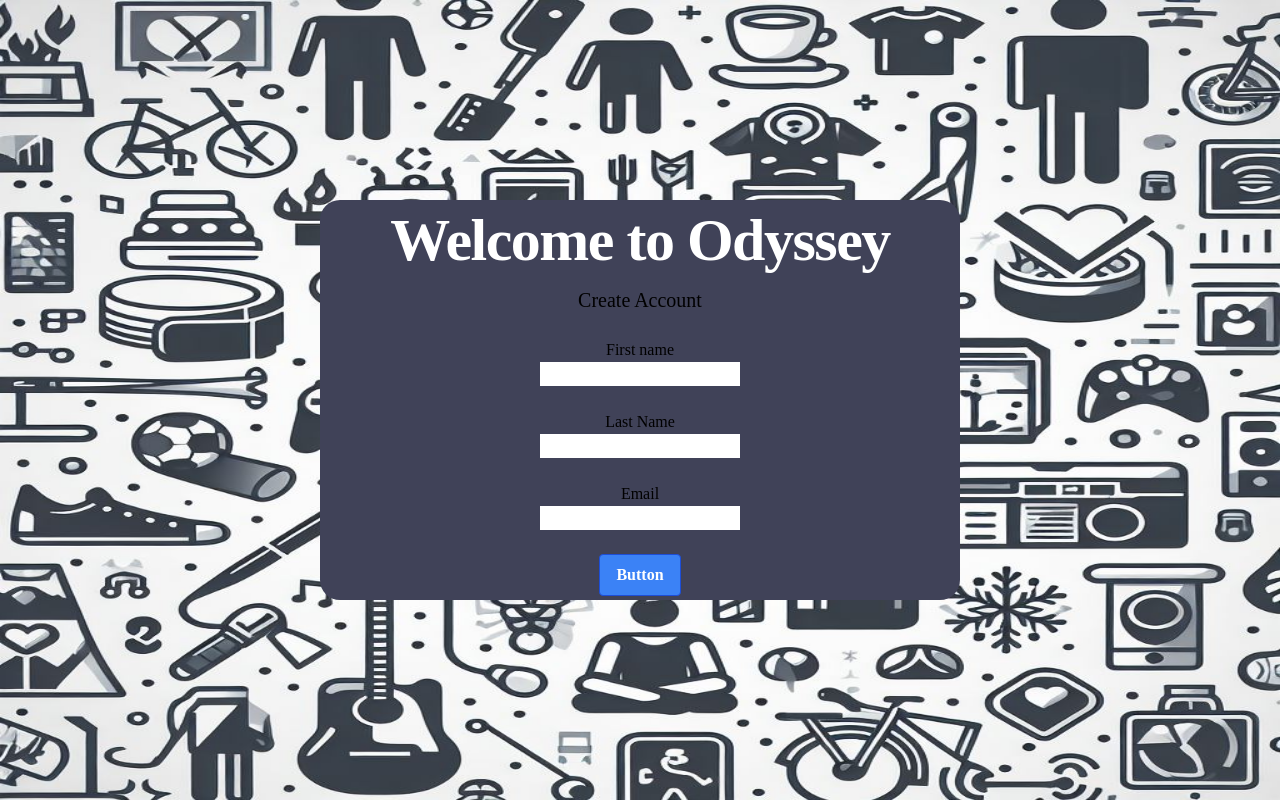
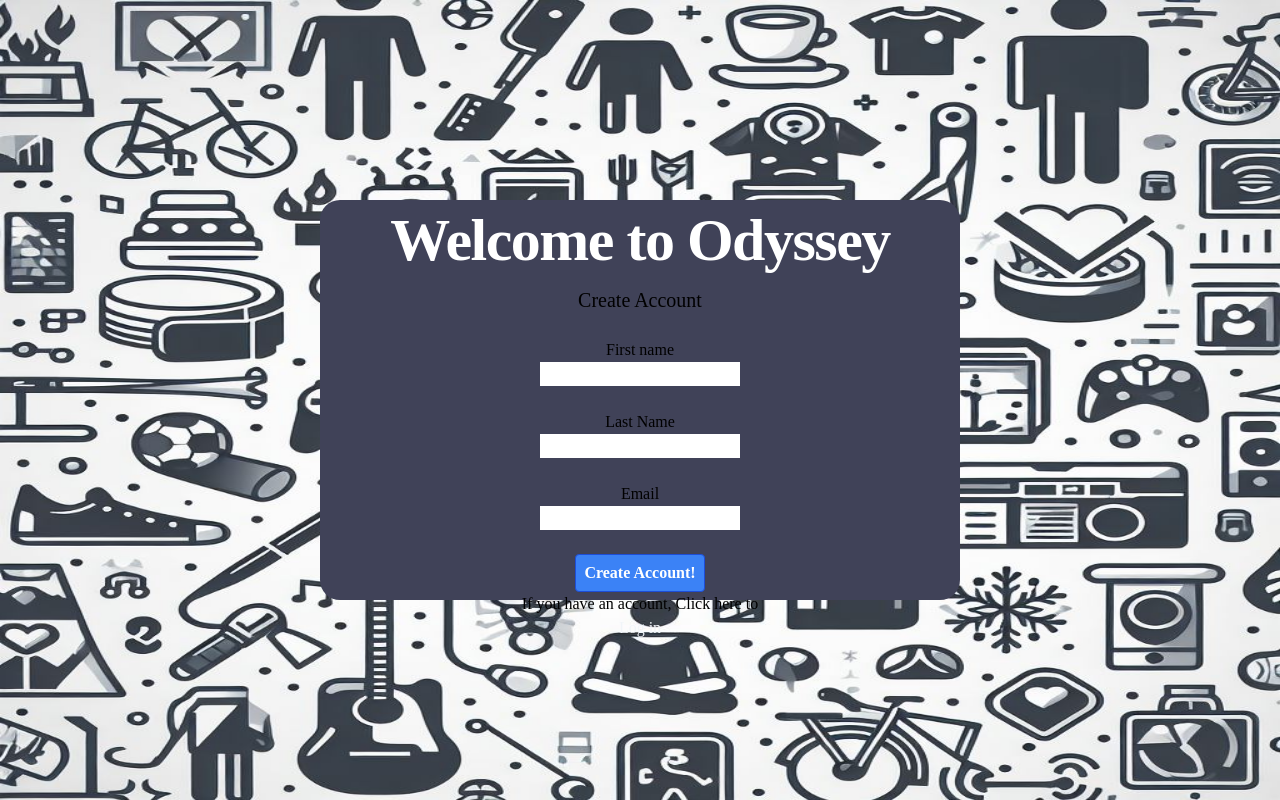
Before and after one commit to deddye/Odyssey, a Next.js app in the folder odyssey/: page / in a window 1280 px wide. Built offline with nearby package versions, Linux system fonts and the light colour scheme.

Commit message:
sign on update

```diff
--- a/odyssey/src/components/SignOn.tsx
+++ b/odyssey/src/components/SignOn.tsx
@@ -1,15 +1,24 @@
+import { useState } from "react";
+
 export default function SignOn() {
+  const [shouldLogIn, SetShouldLogIn] = useState<boolean>(false);
+
+  function logInClicked() {
+    console.log("we clicked baby");
+    SetShouldLogIn(true);
+  }
+
   return (
     <>
       <h1
-        class="mb-4 text-4xl font-extrabold leading-none tracking-tight  text-white md:text-5xl lg:text-6xl"
+        className="mb-4 text-4xl font-extrabold leading-none tracking-tight  text-white md:text-5xl lg:text-6xl"
         style={{ textAlign: "center", paddingTop: 10 }}
       >
         Welcome to Odyssey
       </h1>
 
       <div style={{ textAlign: "center" }}>
-        <p class="mb-6 text-lg font-normal sm:px-16 lg:text-xl xl:px-48 dark:text-gray-200">
+        <p className="mb-6 text-lg font-normal sm:px-16 lg:text-xl xl:px-48 dark:text-gray-200">
           Create Account
         </p>
         <form>
@@ -28,9 +37,16 @@ export default function SignOn() {
           <input type="email" id="email" name="email" />
         </form>
         <br />
-        <button class="rounded border border-blue-700 bg-blue-500 px-4 py-2 font-bold text-white hover:bg-blue-700">
-          Button
+        <button className="rounded border border-blue-700 bg-blue-500 px-2 py-1.5 font-bold text-white hover:bg-blue-700">
+          Create Account!
         </button>
+        <p>If you have an account, Click here to</p>
+        <a
+          className="cursor-pointer text-slate-100 hover:text-slate-500"
+          onClick={logInClicked}
+        >
+          Log in
+        </a>
       </div>
     </>
   );
```
